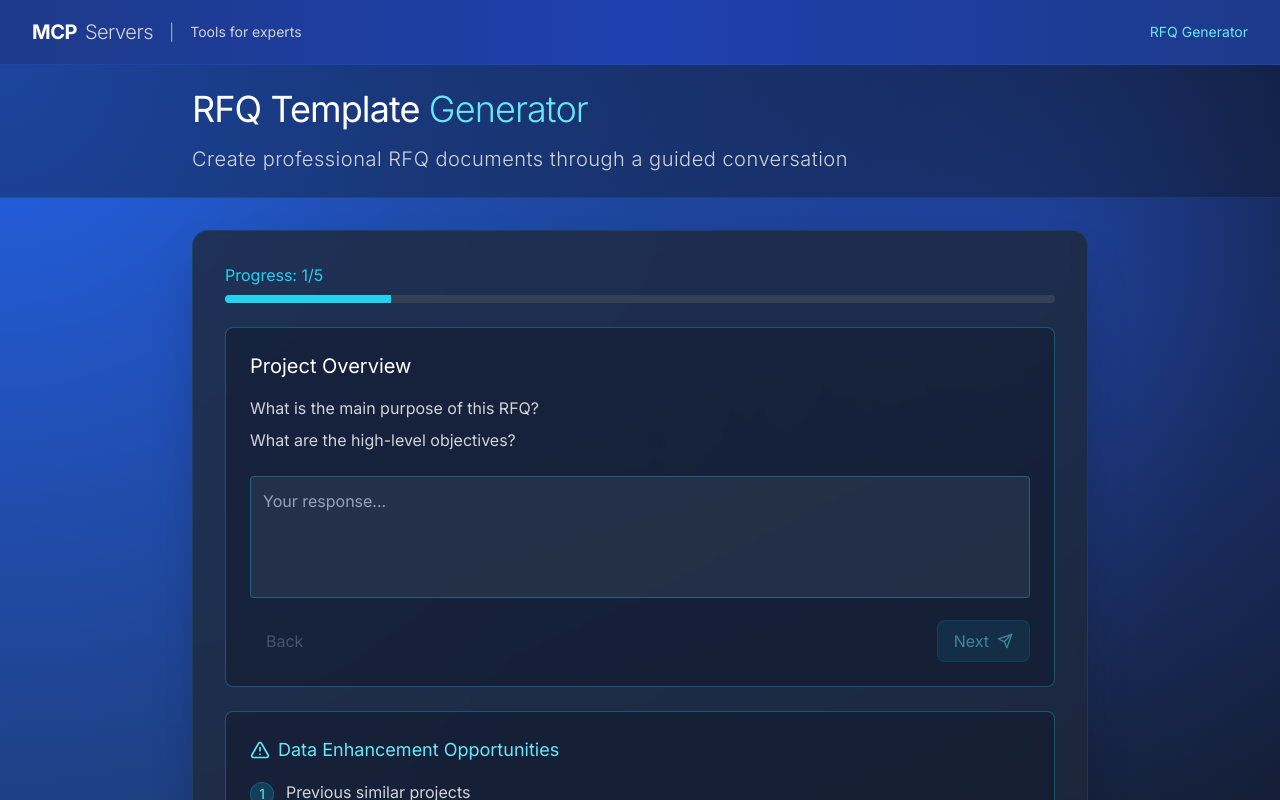
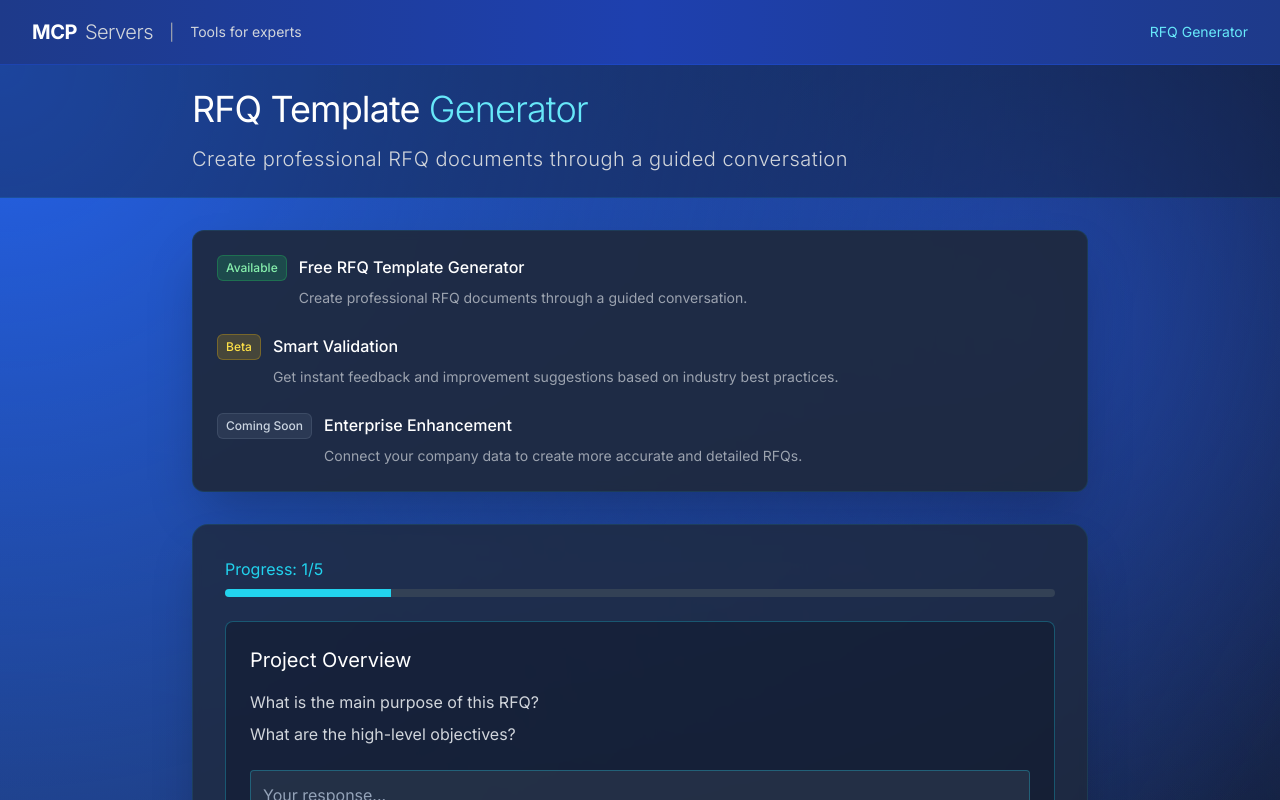
Before and after one commit to boorich/extraordinary_minds, a Next.js app: page /rfq in a window 1280 px wide. Shown: the top 800 px of the page. Built offline with nearby package versions, Linux system fonts and the light colour scheme.

Commit message:
feat: Add RFQ feature card and final step handling
- Add dedicated RFQ feature card component
- Place feature card between header and chat
- Add quote generation UI for final step
- Prepare for quote generation implementation

```diff
--- a/src/app/rfq/page.tsx
+++ b/src/app/rfq/page.tsx
@@ -1,6 +1,6 @@
 import React from 'react';
 import RFQChat from '@/components/rfq/RFQChat';
-import { useCardStore } from '@/lib/store/cardStore';
+import RFQFeatureCard from '@/components/rfq/RFQFeatureCard';
 
 export const metadata = {
   title: 'RFQ Template Generator | Vision Landing',
@@ -26,6 +26,8 @@ export default function RFQPage() {
 
       <main className="container mx-auto px-4 py-8">
         <div className="max-w-4xl mx-auto">
+          <RFQFeatureCard />
+
           <div className="bg-slate-800/80 rounded-2xl p-8 backdrop-blur-sm border border-cyan-400/10 shadow-2xl">
             <RFQChat />
           </div>
--- a/src/components/rfq/RFQChat.tsx
+++ b/src/components/rfq/RFQChat.tsx
@@ -3,17 +3,20 @@
 import React, { useState } from 'react';
 import { useRFQStore } from '@/lib/rfq/store';
 import { RFQResponse } from '@/lib/rfq/types';
-import { AlertTriangle, ChevronRight, Send } from 'lucide-react';
+import { AlertTriangle, ChevronRight, FileDown, Send } from 'lucide-react';
 
 export default function RFQChat() {
   const [userInput, setUserInput] = useState('');
   const [isProcessing, setIsProcessing] = useState(false);
+  const [isGeneratingQuote, setIsGeneratingQuote] = useState(false);
   const {
     getCurrentSection,
     addResponse,
     nextSection,
     previousSection,
-    currentSection: sectionIndex
+    currentSection: sectionIndex,
+    isComplete,
+    responses
   } = useRFQStore();
 
   const currentSection = getCurrentSection();
@@ -44,6 +47,23 @@ export default function RFQChat() {
     }
   };
 
+  const generateQuote = async () => {
+    setIsGeneratingQuote(true);
+    try {
+      // Here we'll implement the actual quote generation
+      console.log('Generating quote with responses:', responses);
+      // TODO: Implement quote generation
+
+      // Mock download for now
+      await new Promise(resolve => setTimeout(resolve, 1500));
+      alert('Quote generation will be implemented in the next step!');
+    } finally {
+      setIsGeneratingQuote(false);
+    }
+  };
+
+  const allSectionsComplete = isComplete();
+
   return (
     <div className="space-y-6">
       {/* Progress */}
@@ -57,6 +77,31 @@ export default function RFQChat() {
         </div>
       </div>
 
+      {allSectionsComplete ? (
+        <div className="rounded-lg border border-cyan-400/30 bg-slate-900/50 p-6">
+          <h2 className="text-xl text-white mb-4">Ready to Generate Quote</h2>
+          <p className="text-gray-300 mb-6">
+            All sections are complete. Would you like to generate your RFQ document?
+          </p>
+
+          <button
+            onClick={generateQuote}
+            disabled={isGeneratingQuote}
+            className="flex items-center px-4 py-2 bg-cyan-500/20 text-cyan-300 border border-cyan-500/30
+                     hover:bg-cyan-500/30 rounded-lg disabled:opacity-50 disabled:cursor-not-allowed"
+          >
+            {isGeneratingQuote ? (
+              'Generating...'
+            ) : (
+              <>
+                Generate RFQ Document
+                <FileDown className="ml-2 h-4 w-4" />
+              </>
+            )}
+          </button>
+        </div>
+      ) : (
+        <>
           {/* Current Section */}
           <div className="rounded-lg border border-cyan-400/30 bg-slate-900/50 p-6">
             <h2 className="text-xl text-white mb-4">{currentSection.name}</h2>
@@ -129,6 +174,8 @@ export default function RFQChat() {
               ))}
             </div>
           </div>
+        </>
+      )}
     </div>
   );
 }
--- /dev/null
+++ b/src/components/rfq/RFQFeatureCard.tsx
@@ -0,0 +1,55 @@
+'use client';
+
+import React from 'react';
+
+const RFQFeatureCard = () => {
+  return (
+    <div className="mb-8 bg-slate-800/90 border border-cyan-400/10 rounded-xl shadow-2xl backdrop-blur-sm">
+      <div className="p-6 space-y-6">
+        <div className="space-y-2">
+          <div className="flex items-start gap-3">
+            <span className="inline-flex px-2 py-1 text-xs font-medium rounded-md bg-green-500/20 text-green-300 border border-green-500/30">
+              Available
+            </span>
+            <div className="flex-1">
+              <div className="text-white font-medium">Free RFQ Template Generator</div>
+              <p className="text-gray-400 text-sm mt-2 leading-relaxed">
+                Create professional RFQ documents through a guided conversation.
+              </p>
+            </div>
+          </div>
+        </div>
+
+        <div className="space-y-2">
+          <div className="flex items-start gap-3">
+            <span className="inline-flex px-2 py-1 text-xs font-medium rounded-md bg-yellow-500/20 text-yellow-300 border border-yellow-500/30">
+              Beta
+            </span>
+            <div className="flex-1">
+              <div className="text-white font-medium">Smart Validation</div>
+              <p className="text-gray-400 text-sm mt-2 leading-relaxed">
+                Get instant feedback and improvement suggestions based on industry best practices.
+              </p>
+            </div>
+          </div>
+        </div>
+
+        <div className="space-y-2">
+          <div className="flex items-start gap-3">
+            <span className="inline-flex px-2 py-1 text-xs font-medium rounded-md bg-slate-500/20 text-slate-300 border border-slate-500/30">
+              Coming Soon
+            </span>
+            <div className="flex-1">
+              <div className="text-white font-medium">Enterprise Enhancement</div>
+              <p className="text-gray-400 text-sm mt-2 leading-relaxed">
+                Connect your company data to create more accurate and detailed RFQs.
+              </p>
+            </div>
+          </div>
+        </div>
+      </div>
+    </div>
+  );
+};
+
+export default RFQFeatureCard;
```
Lines whose indentation alone changed are shown as unchanged.
